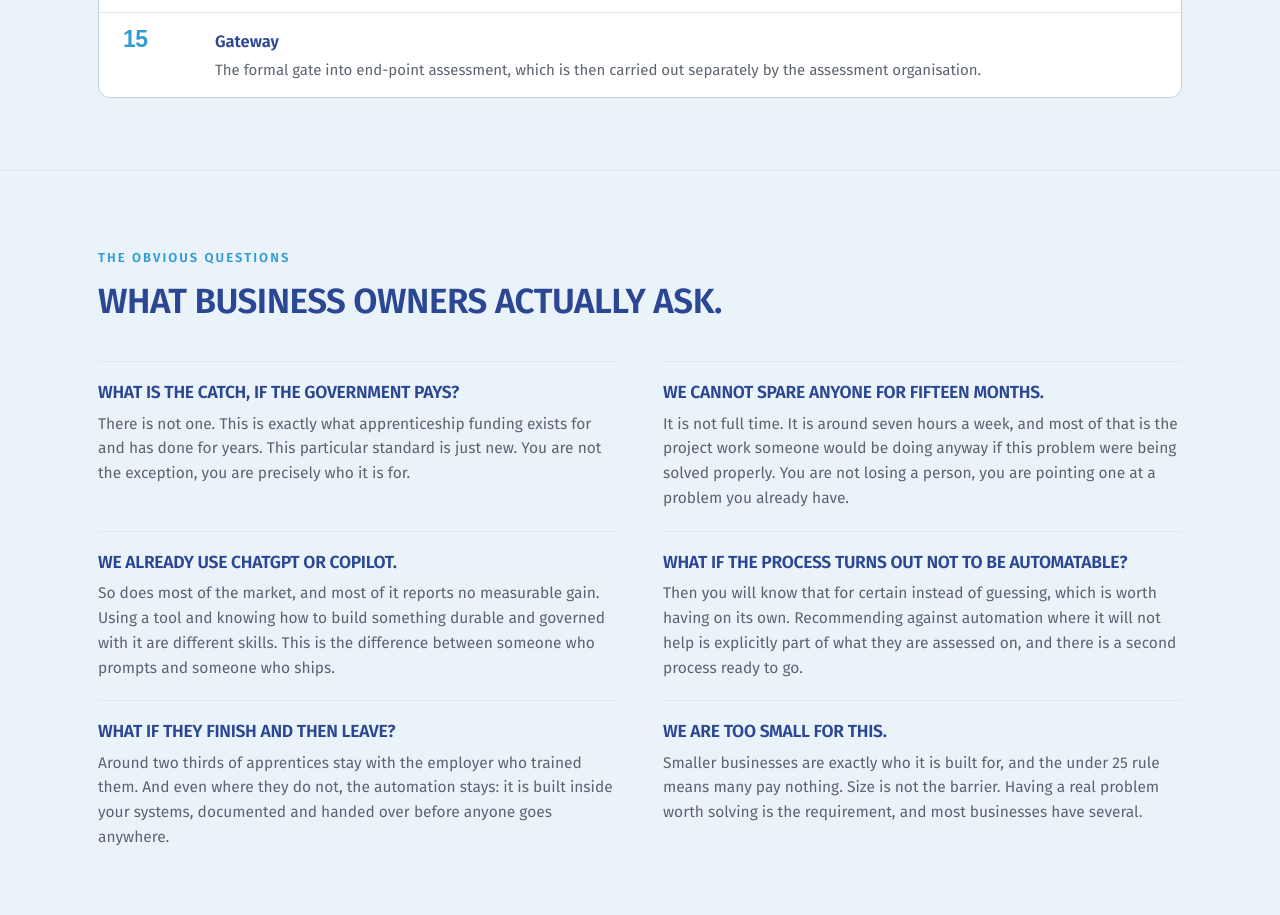
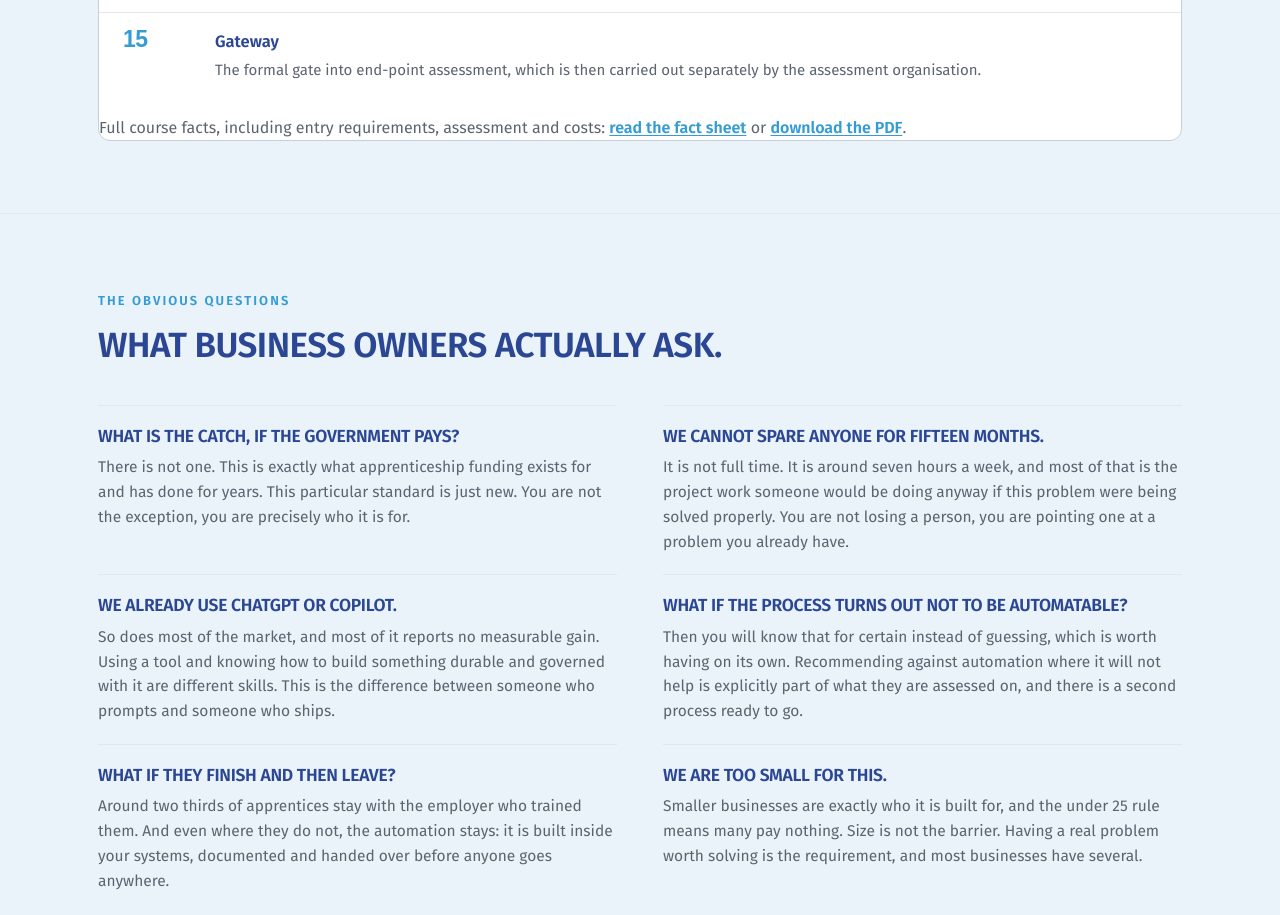
Before and after one commit to neilewington/ai-apprenticeship, a plain HTML site: page index.html in a window 1280 px wide. Shown: the part 4852-5767 px from the top of the page. Drawn offline with Linux system fonts and the light colour scheme; a web font is replaced by a local one.

Commit message:
Add files via upload

```diff
--- a/index.html
+++ b/index.html
@@ -295,6 +295,9 @@ section{padding:72px 0;border-bottom:1px solid var(--line);background:var(--tint
 .contact{margin-top:30px;border:1px dashed rgba(255,255,255,.45);border-radius:10px;padding:19px 21px;
   font-size:14px;color:#DCEBF6;line-height:1.65}
 .contact b{color:#fff;font-weight:600}
+.factslink{margin:18px 0 0;font-size:16px;color:var(--grey)}
+.factslink a{color:var(--blue);font-weight:600;text-decoration:underline;text-underline-offset:2px}
+.factslink a:hover{color:var(--indigo)}
 
 footer{background:var(--indigo-deep);color:#C6D4EC;padding:34px 0 40px}
 .foot-r{display:flex;justify-content:space-between;align-items:center;gap:24px;flex-wrap:wrap}
@@ -501,6 +504,7 @@ footer{background:var(--indigo-deep);color:#C6D4EC;padding:34px 0 40px}
       <div class="phead"><span class="pnum">Phase 06</span><span class="pname">Completion</span><span class="prange">Months 14 to 15</span></div>
       <div class="mrow"><span class="mn">14</span><div class="mt"><b>Consolidation and EPA practice</b><em>No new teaching. A group consolidation session, portfolio finalised, and practice for the end-point assessment.</em></div></div>
       <div class="mrow"><span class="mn">15</span><div class="mt"><b>Gateway</b><em>The formal gate into end-point assessment, which is then carried out separately by the assessment organisation.</em></div></div>
+      <p class="factslink">Full course facts, including entry requirements, assessment and costs: <a href="facts/">read the fact sheet</a> or <a href="facts/course-facts.pdf">download the PDF</a>.</p>
       </div>
       </div>
     </div>
```
